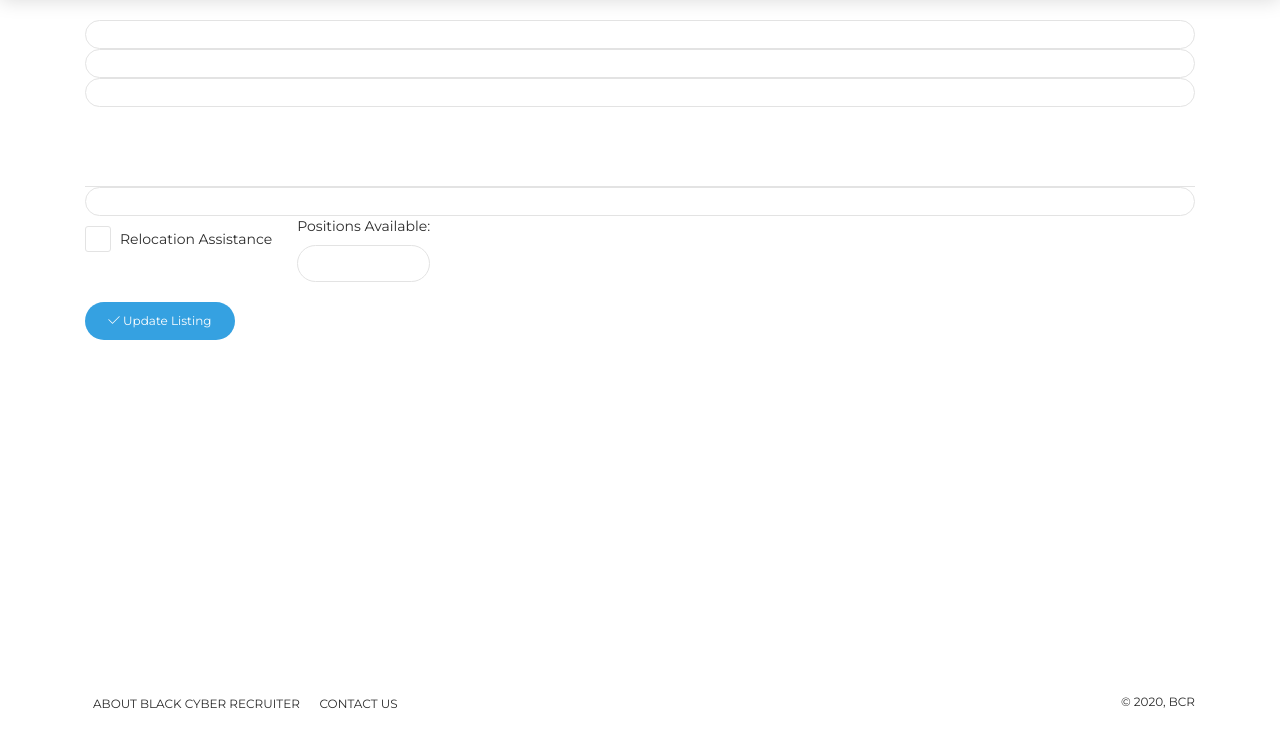
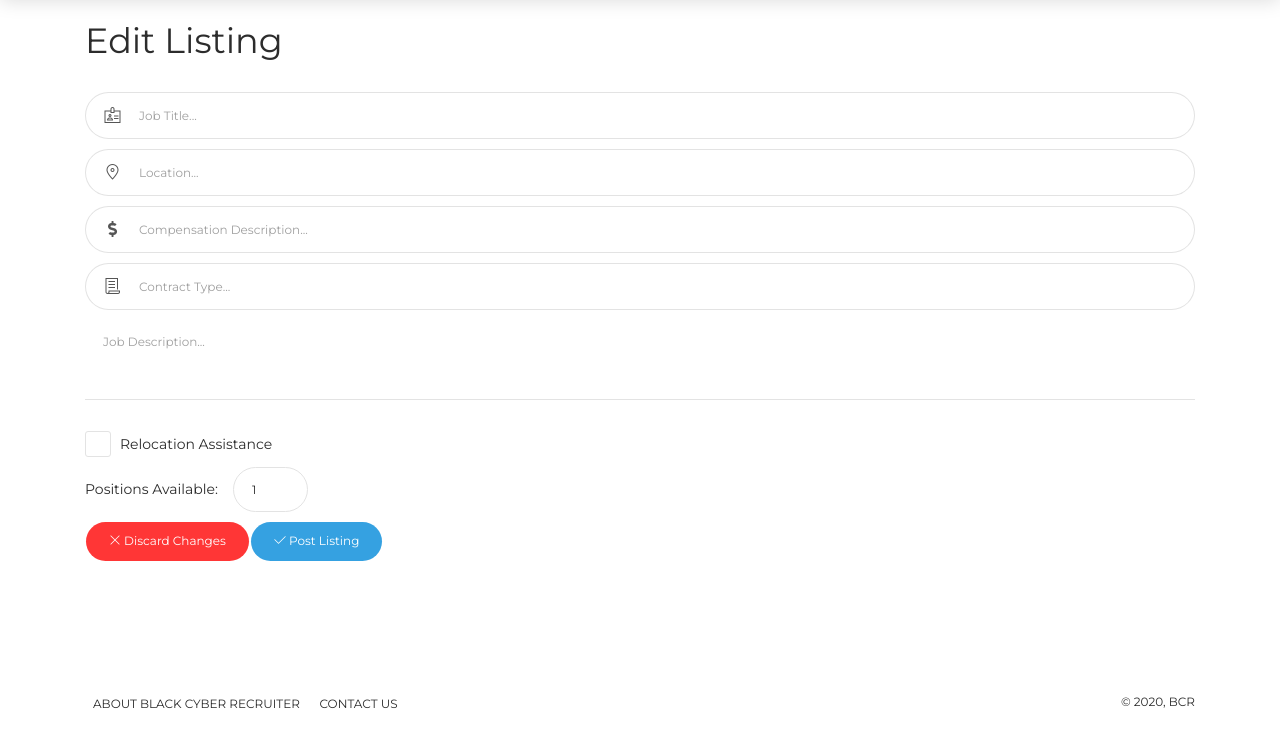
Before and after one commit to rmaxbaer/INTEX, a Django app: template templates/organization/edit-listing.html in a window 1280 px wide. Shown: the part 62-800 px from the top of the page. Run offline with Django 3.2, Linux system fonts and the light colour scheme; the template is opened without the code that fills it, so the values that code supplies are empty; some libraries are stand-ins or nearby versions.

Commit message:
more design some forms

```diff
--- a/templates/organization/edit-listing.html
+++ b/templates/organization/edit-listing.html
@@ -3,41 +3,75 @@
 {% block content %}
 {{ block.super }}
 <div class="container">
+    <h2>Edit Listing</h2>
     <form class="form" method="post">
         {% csrf_token %}
-        <input type="text" class="form-control" id="job_title" name="job_title" value="{{listing.job_title}}" />
-        <input type="text" class="form-control" id="location" name="location" value="{{listing.location}}" />
+        <div class="input-group input-lg">
+            <div class="input-group-prepend">
+                <span class="input-group-text">
+                    <i class="now-ui-icons business_badge"></i>
+                </span>
+            </div>
+            <input type="text" class="form-control" id="job_title" name="job_title" placeholder="Job Title...">
+        </div>
+        <div class="input-group input-lg">
+            <div class="input-group-prepend">
+                <span class="input-group-text">
+                    <i class="now-ui-icons location_pin"></i>
+                </span>
+            </div>
+            <input type="text" class="form-control" id="location" name="location" placeholder="Location...">
+        </div>
+        <div class="input-group input-lg">
+            <div class="input-group-prepend">
+                <span class="input-group-text">
+                    <i class="fas fa-dollar-sign"></i>
+                </span>
+            </div>
             <input type="text" class="form-control" id="compensation" name="compensation"
-            value="{{listing.compensation}}" />
-        <textarea rows="6" class="form-control" id="job_description"
-            name="job_description">{{listing.job_description}}</textarea>
+                placeholder="Compensation Description..." />
+        </div>
+        <div class="input-group input-lg">
+            <div class="input-group-prepend">
+                <span class="input-group-text">
+                    <i class="now-ui-icons files_paper"></i>
+                </span>
+            </div>
             <input type="text" class="form-control" id="contract_type" name="contract_type"
-            value="{{listing.contract_type}}" />
-        <div class="form-row">
-            <div class="form-group md-col-4">
+                placeholder="Contract Type..." />
+        </div>
+        <div class="form-group">
+            <textarea rows="6" class="form-control" id="job_description" name="job_description"
+                placeholder="Job Description..."></textarea><br>
+        </div>
+        <div class="form-group input-lg">
             <div class="form-check">
                 <label class="form-check-label">
-                        <input class="form-check-input" type="checkbox" name="relocation_assistance"
-                            {% if listing.relocation_assistance %}checked{% endif %}> Relocation Assistance
+                    <input class="form-check-input" type="checkbox" name="relocation_assistance"> Relocation Assistance
                     <span class="form-check-sign">
                         <span class="check"></span>
                     </span>
                 </label>
             </div>
         </div>
+        <div class="form-inline input-lg">
             <div class="form-group md-col-8">
-                <div class="col">
                 <label for="positions_available">Positions Available:</label>
             </div>
-                <div class="col">
-                    <input type="number" class="form-control" id="positions_available" name="positions_available"
-                        value="{{listing.positions_available}}" min="1" max="15">
+            <div class="form-group md col-1 input-lg">
+                <input type="number" class="form-control md-col-5 mr-auto" id="positions_available"
+                    name="positions_available" value="1" min="1" max="15">
             </div>
         </div>
+        <div class="form-row ml-auto mr-auto">
+            <button class="btn btn-danger btn-round" type="button"
+                onclick="location.href='{% url 'org-profile' organization_name %}'">
+                <i class="now-ui-icons ui-1_simple-remove"></i>&#160;Discard Changes
+            </button>
+            <button class="btn btn-primary btn-round" type="submit">
+                <i class="now-ui-icons ui-1_check"></i>&#160;Post Listing
+            </button>
         </div>
-        <button class="btn btn-primary btn-round ml-auto" type="submit">
-            <i class="now-ui-icons ui-1_check"></i>&#160;Update Listing
-        </button>
     </form>
 </div>
 
```
Lines whose indentation alone changed are shown as unchanged.
